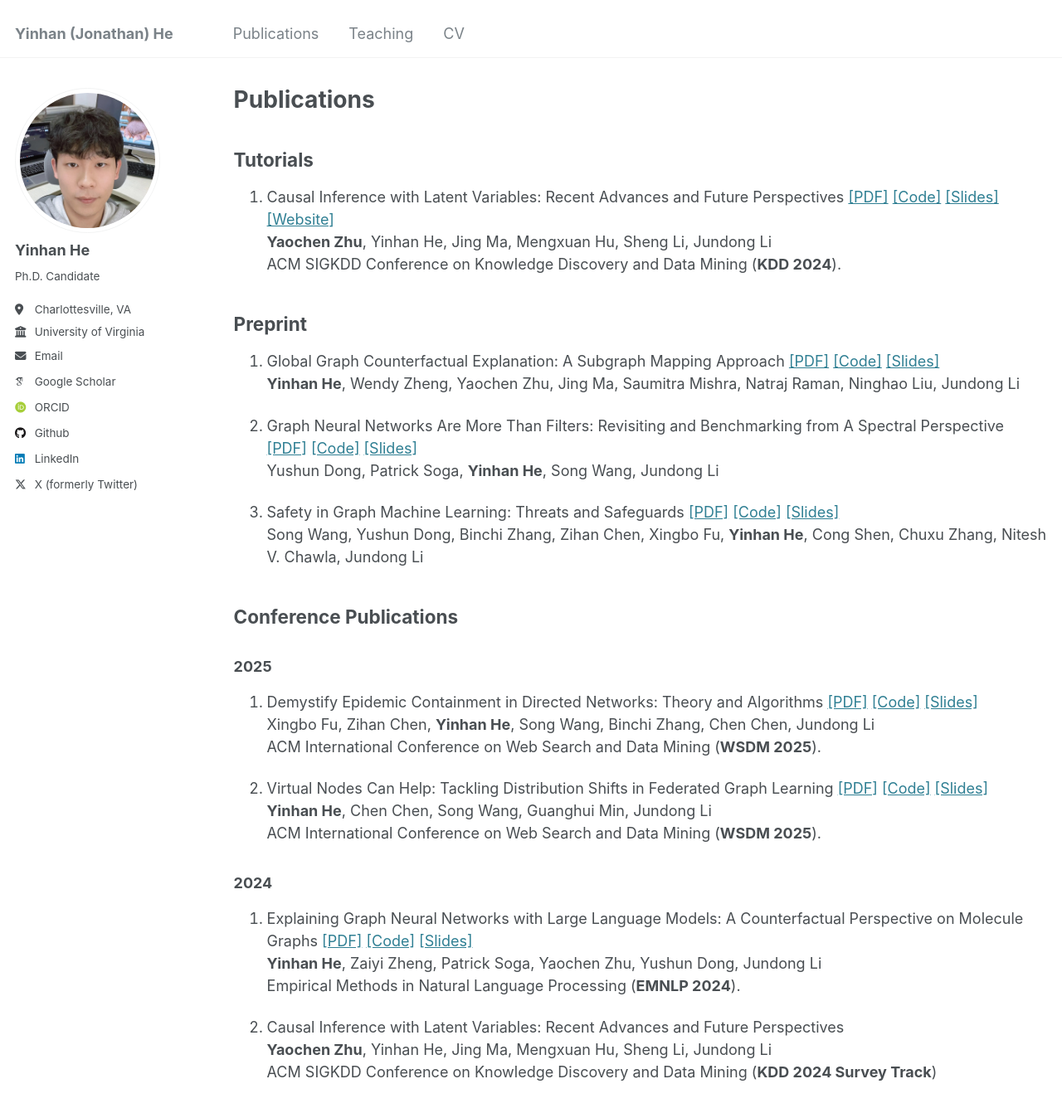
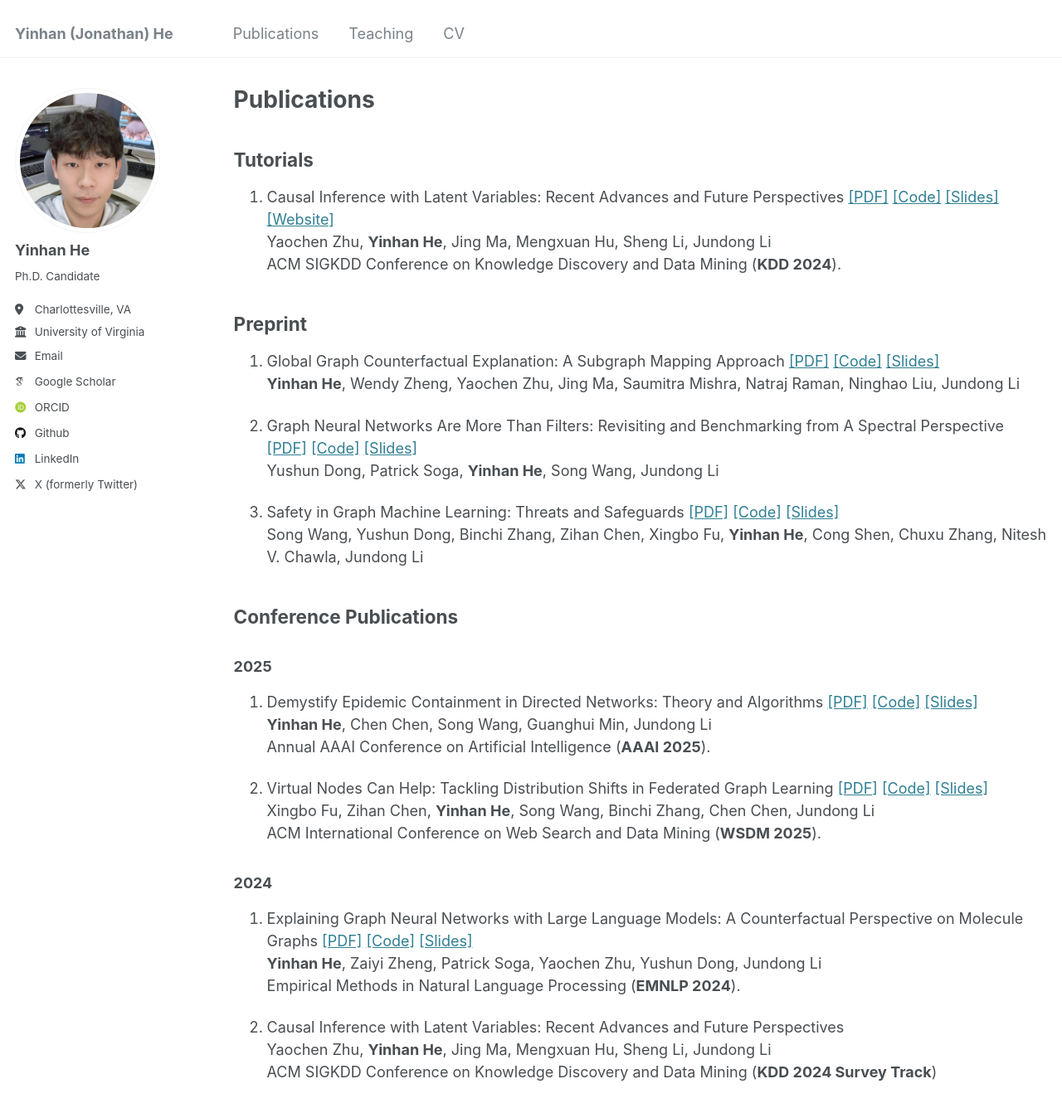
Before and after one commit to YinhanHe123/YinhanHe123.github.io, a Jekyll site: the page built from _pages/publications.md, in a window 1280 px wide and 1400 px high. Shown: the top 1342 px of the window at 83% size. Built offline with Jekyll 4.4.1, drawn with Linux system fonts in a browser that asks for light colours; some web fonts are replaced.

Commit message:
Update publications.md

```diff
--- a/_pages/publications.md
+++ b/_pages/publications.md
@@ -8,7 +8,7 @@ author_profile: true
 ## Tutorials
 
 1. Causal Inference with Latent Variables: Recent Advances and Future Perspectives [[PDF]](https://arxiv.org/pdf/2406.13966) [[Code]](https://yinhanhe123.github.io//publications/) [[Slides]](https://yinhanhe123.github.io//publications/) [[Website]](https://yinhanhe123.github.io//publications/)<br>
-**Yaochen Zhu**, Yinhan He, Jing Ma, Mengxuan Hu, Sheng Li, Jundong Li<br>
+Yaochen Zhu, **Yinhan He**, Jing Ma, Mengxuan Hu, Sheng Li, Jundong Li<br>
 ACM SIGKDD Conference on Knowledge Discovery and Data Mining (**KDD 2024**).
 
 ## Preprint
@@ -27,11 +27,11 @@ Song Wang, Yushun Dong, Binchi Zhang, Zihan Chen, Xingbo Fu, **Yinhan He**, Cong
 ### 2025
 
 1. Demystify Epidemic Containment in Directed Networks: Theory and Algorithms [[PDF]](https://yinhanhe123.github.io//publications/) [[Code]](https://yinhanhe123.github.io//publications/) [[Slides]](https://yinhanhe123.github.io//publications/)<br>
-Xingbo Fu, Zihan Chen, **Yinhan He**, Song Wang, Binchi Zhang, Chen Chen, Jundong Li<br>
-ACM International Conference on Web Search and Data Mining (**WSDM 2025**).
+**Yinhan He**, Chen Chen, Song Wang, Guanghui Min, Jundong Li<br>
+Annual AAAI Conference on Artificial Intelligence (**AAAI 2025**).
 
 2. Virtual Nodes Can Help: Tackling Distribution Shifts in Federated Graph Learning [[PDF]](https://yinhanhe123.github.io//publications/) [[Code]](https://yinhanhe123.github.io//publications/) [[Slides]](https://yinhanhe123.github.io//publications/)<br>
-**Yinhan He**, Chen Chen, Song Wang, Guanghui Min, Jundong Li<br>
+Xingbo Fu, Zihan Chen, **Yinhan He**, Song Wang, Binchi Zhang, Chen Chen, Jundong Li<br>
 ACM International Conference on Web Search and Data Mining (**WSDM 2025**).
 
 ### 2024
@@ -41,5 +41,5 @@ ACM International Conference on Web Search and Data Mining (**WSDM 2025**).
 Empirical Methods in Natural Language Processing (**EMNLP 2024**).
 
 2. Causal Inference with Latent Variables: Recent Advances and Future Perspectives<br>
-**Yaochen Zhu**, Yinhan He, Jing Ma, Mengxuan Hu, Sheng Li, Jundong Li<br>
+Yaochen Zhu, **Yinhan He**, Jing Ma, Mengxuan Hu, Sheng Li, Jundong Li<br>
 ACM SIGKDD Conference on Knowledge Discovery and Data Mining (**KDD 2024 Survey Track**)
```
